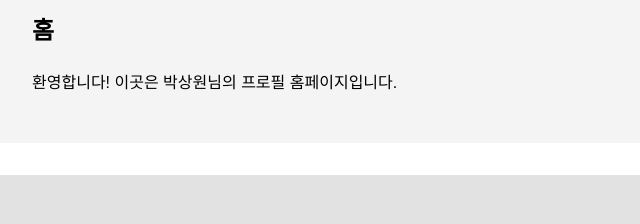
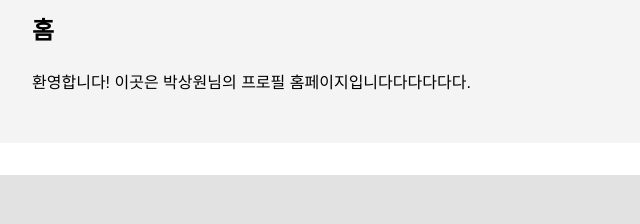
Before and after one commit to automatistsw/automatistsw.github.io, a plain HTML site: page index.html in a window 1280 px wide. Shown: the part 240-464 px from the top of the page, 0-640 px from the left. Drawn offline with Linux system fonts and the light colour scheme.

```diff
--- a/index.html
+++ b/index.html
@@ -1,11 +1,13 @@
 <!DOCTYPE html>
 <html lang="ko">
+
 <head>
     <meta charset="UTF-8">
     <meta name="viewport" content="width=device-width, initial-scale=1.0">
     <title>박상원님의 프로필 홈페이지</title>
     <link rel="stylesheet" href="styles.css">
 </head>
+
 <body>
     <header>
         <h1>박상원님의 프로필 홈페이지</h1>
@@ -21,7 +23,7 @@
 
     <section id="home">
         <h2>홈</h2>
-        <p>환영합니다! 이곳은 박상원님의 프로필 홈페이지입니다.</p>
+        <p>환영합니다! 이곳은 박상원님의 프로필 홈페이지입니다다다다다다.</p>
     </section>
 
     <section id="about">
@@ -48,4 +50,5 @@
         <p>&copy; 2024 박상원. All rights reserved.</p>
     </footer>
 </body>
+
 </html>
```
Also changed, not shown: 1 other file.
